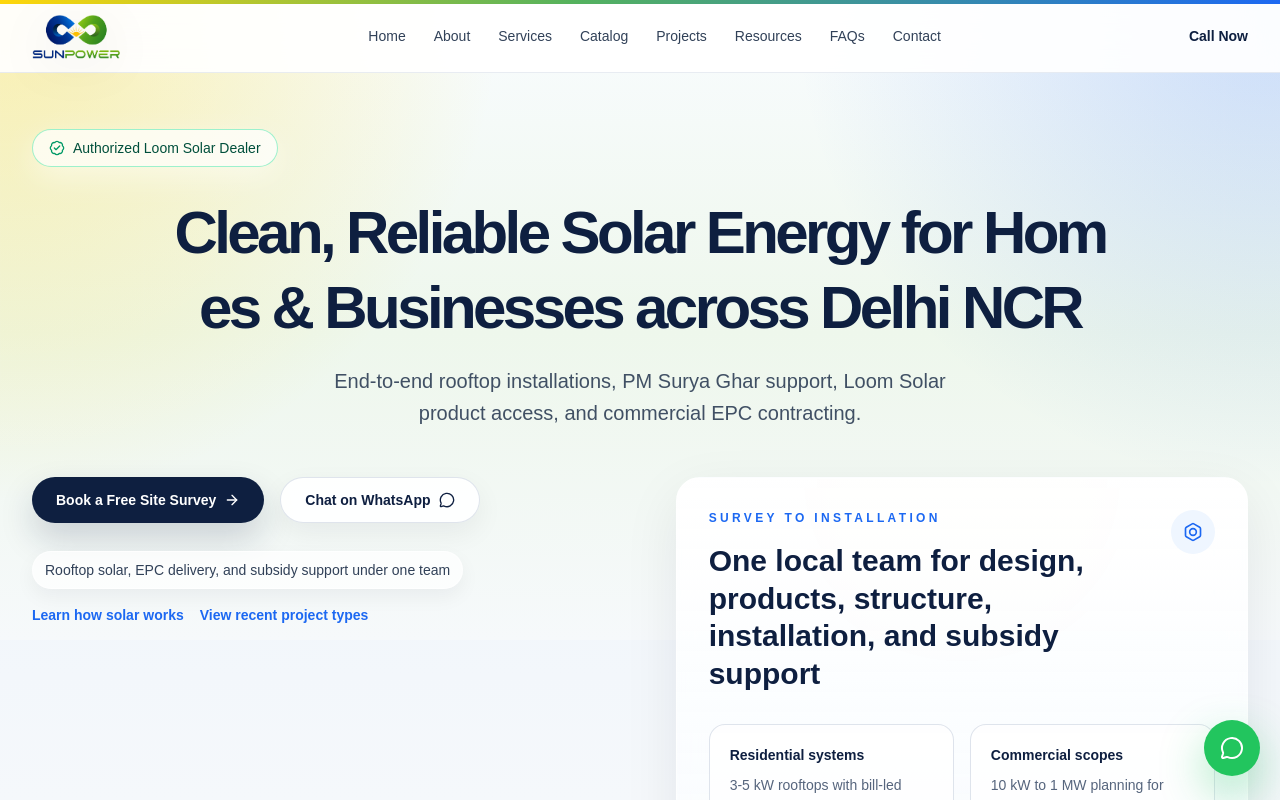
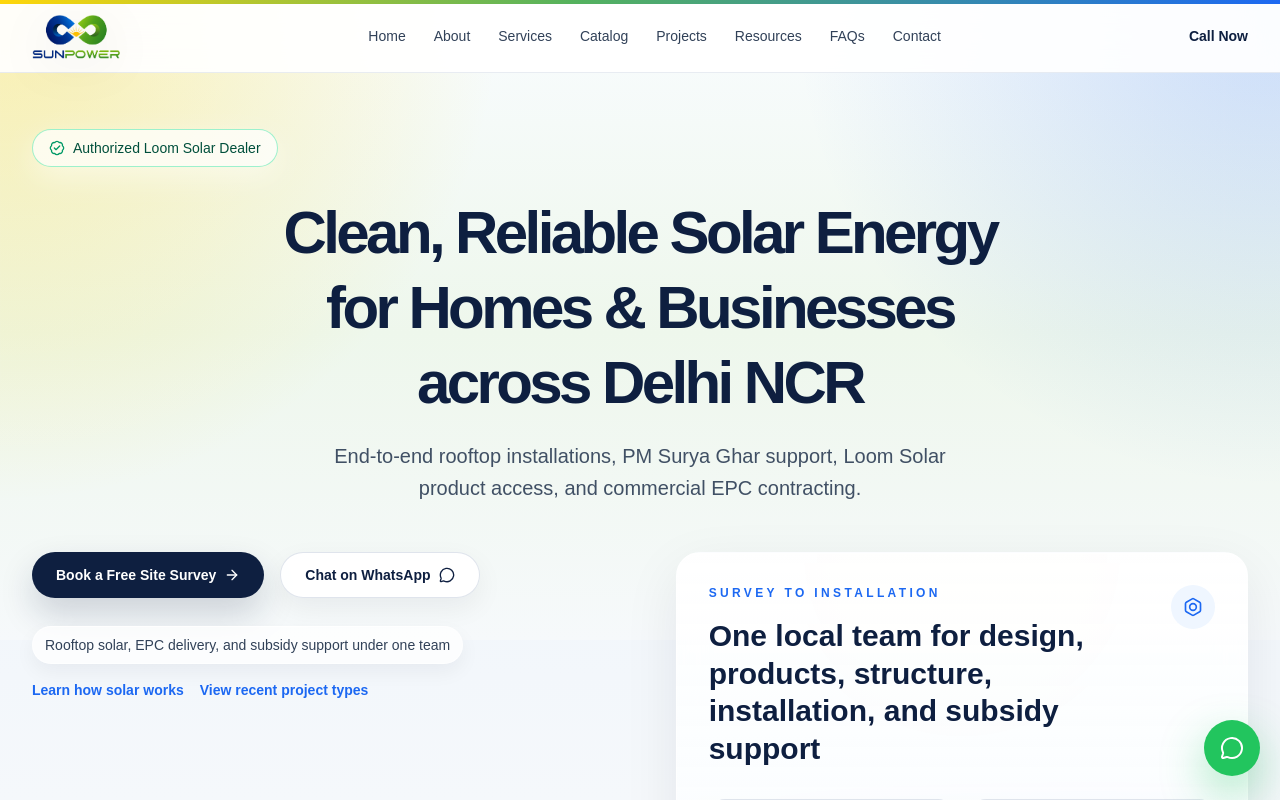
Before and after one commit to dhananjayvj/sunpower, a Next.js app: page / in a window 1280 px wide. Shown: the top 800 px of the page. Built offline with nearby package versions, Linux system fonts and the light colour scheme.

Commit message:
Prevent hero headline word splitting

```diff
--- a/src/components/sunpower-site.tsx
+++ b/src/components/sunpower-site.tsx
@@ -214,11 +214,23 @@
             </motion.div>
 
             <motion.div variants={fadeUp} className="space-y-5">
-              <div className="mx-auto w-full max-w-5xl text-center text-balance">
+              <div className="mx-auto w-full max-w-5xl text-center">
                 <h1 className="text-3xl leading-tight font-semibold tracking-[-0.06em] text-foreground whitespace-normal md:text-5xl lg:text-6xl">
-                  <TextAnimate animation="blurInUp" by="character" once>
-                    Clean, Reliable Solar Energy for Homes & Businesses across Delhi NCR
-                  </TextAnimate>
+                  <span className="block">
+                    <TextAnimate animation="blurInUp" by="word" once>
+                      Clean, Reliable Solar Energy
+                    </TextAnimate>
+                  </span>
+                  <span className="block">
+                    <TextAnimate animation="blurInUp" by="word" once>
+                      for Homes & Businesses
+                    </TextAnimate>
+                  </span>
+                  <span className="block">
+                    <TextAnimate animation="blurInUp" by="word" once>
+                      across Delhi NCR
+                    </TextAnimate>
+                  </span>
                 </h1>
               </div>
               <p className="mx-auto max-w-2xl text-pretty text-center text-lg leading-8 text-slate-700/92 sm:text-xl">
--- a/src/registry/magicui/text-animate.tsx
+++ b/src/registry/magicui/text-animate.tsx
@@ -10,11 +10,11 @@
 }: {
   children: string;
   animation?: "blurInUp";
-  by?: "character";
+  by?: "character" | "word";
   once?: boolean;
 }) {
   const shouldReduceMotion = useReducedMotion();
-  const characters = by === "character" ? Array.from(children) : [children];
+  const segments = by === "character" ? Array.from(children) : children.split(/(\s+)/);
 
   return (
     <motion.span
@@ -32,9 +32,9 @@
         },
       }}
     >
-      {characters.map((character, index) => (
+      {segments.map((segment, index) => (
         <motion.span
-          key={`${character}-${index}`}
+          key={`${segment}-${index}`}
           aria-hidden="true"
           className="inline-block"
           variants={
@@ -51,7 +51,7 @@
                 }
           }
         >
-          {character === " " ? "\u00a0" : character}
+          {segment.trim() === "" ? segment.replace(/\s/g, "\u00a0") : segment}
         </motion.span>
       ))}
     </motion.span>
```
